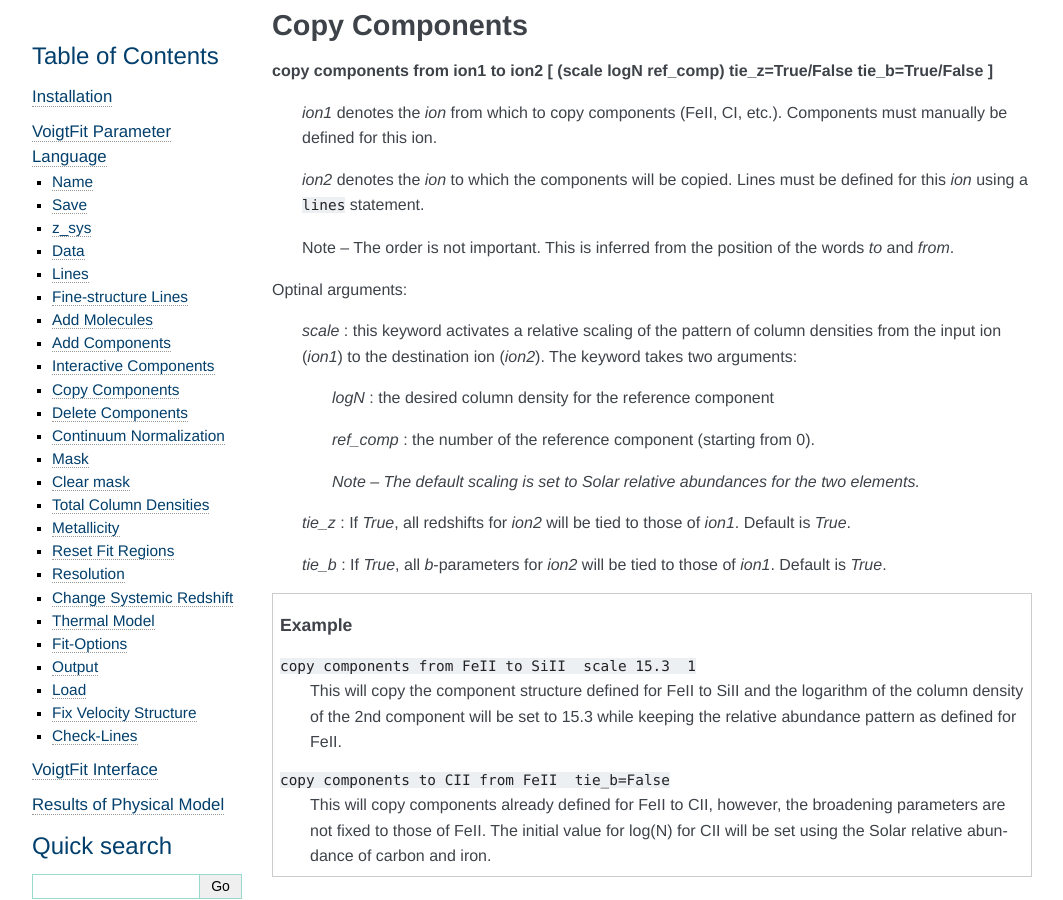
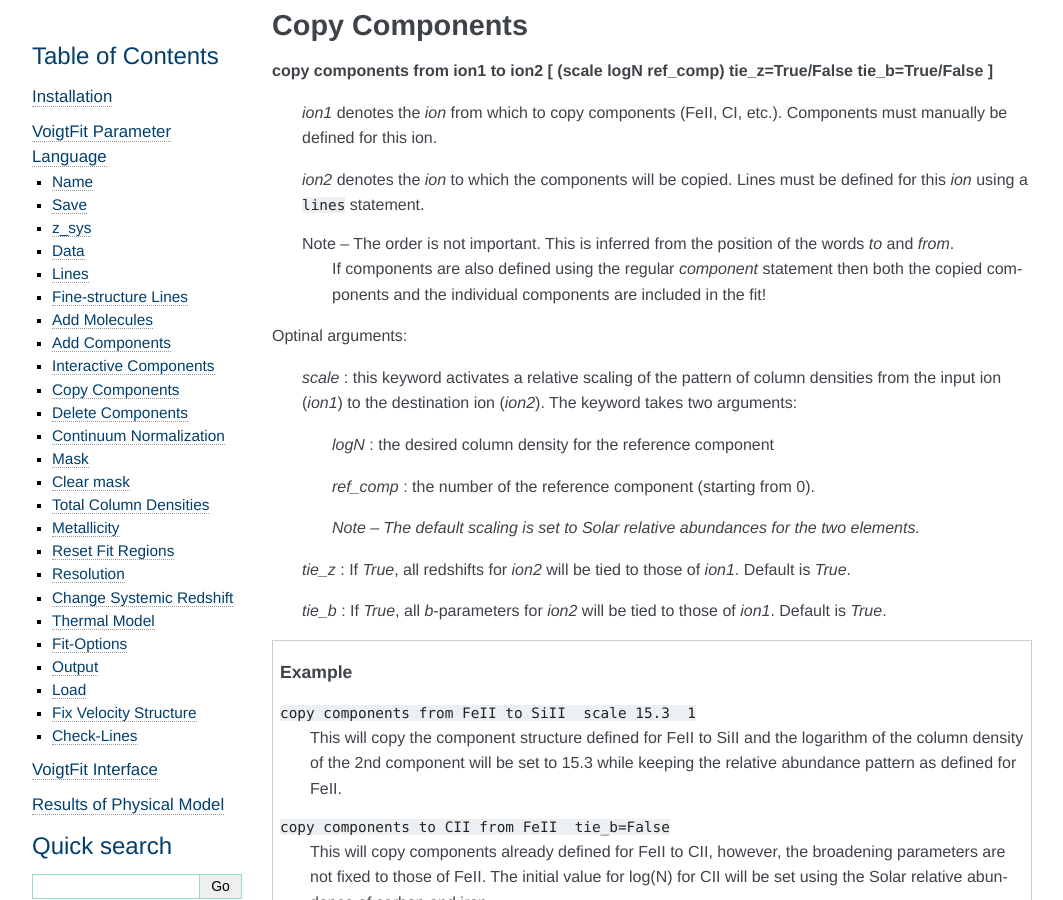
Before and after one commit to jkrogager/VoigtFit, a Sphinx documentation site: the page built from docs/documentation.rst, in a window 1280 px wide and 900 px high, scrolled down 7708 px. Shown: the whole window, without its empty margins (98-1161 px from the left). Built offline with Sphinx 7.4.7, drawn with Linux system fonts in a browser that asks for light colours.

Commit message:
Update documentation.rst

```diff
--- a/docs/documentation.rst
+++ b/docs/documentation.rst
@@ -420,6 +420,8 @@ Copy Components
   Lines must be defined for this *ion* using a ``lines`` statement.
 
   Note -- The order is not important. This is inferred from the position of the words *to* and *from*.
+          If components are also defined using the regular `component` statement
+          then both the copied components and the individual components are included in the fit!
 
 
 Optinal arguments:
```
